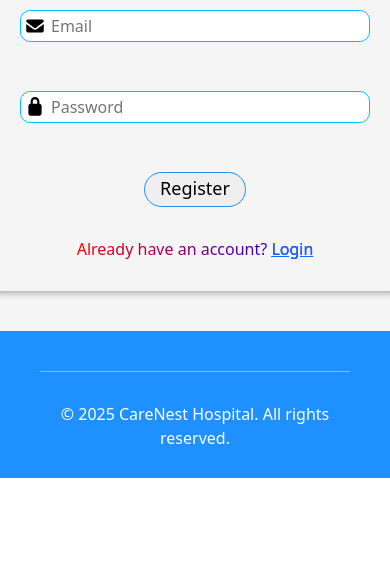
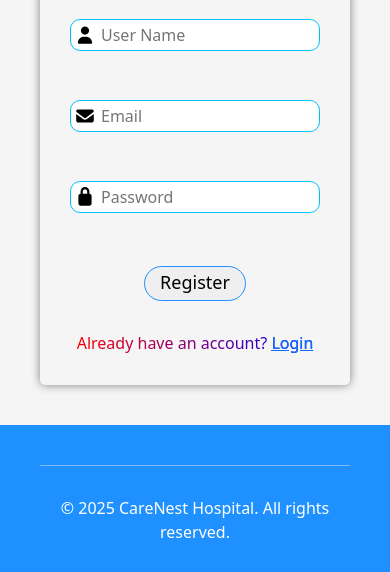
Before and after one commit to M-Muhaddis-Irshad/Care-Nest, a plain HTML site: page allPages/auth/register/register.html in a window 390 px wide. Shown: the part 623-1195 px from the top of the page. Before the commit the page ends 1101 px from the top, so only its background shows below. Drawn offline with nearby package versions, Linux system fonts and the light colour scheme; some packages are replaced by stand-ins of ours; a script that the page names is missing.

```diff
--- a/allPages/appointment/appointment.js
+++ b/allPages/appointment/appointment.js
@@ -93,6 +93,5 @@
 
 // Get Doctor________________________________________________
 const appoint = () => {
-
     console.log(doctor.value);
 }
--- a/allPages/auth/login/login.css
+++ b/allPages/auth/login/login.css
@@ -33,6 +33,7 @@
 #email {
     background-image: url(../logo_icons/icons/envelope.svg);
 }
+
 #password {
     background-image: url(../logo_icons/icons/lock.svg);
 }
@@ -101,3 +102,37 @@
 .Btn:focus {
     transform: scale(1);
 }
+
+@media screen and (max-width: 450px) {
+
+    main {
+        width: 500px;
+    }
+
+    .loginContainer {
+        width: 100%;
+    }
+
+    .loginContainer span {
+        width: 100%;
+    }
+
+    input {
+        width: 100%;
+    }
+
+.Btn {
+    margin-top: -20px;
+}
+
+}
+
+@media screen and (max-width: 380px) {
+
+    h1 {
+        font-size: 30px !important;
+        line-height: 2 !important;
+        margin-bottom: -8px !important;
+    }
+
+}
--- a/allPages/auth/register/register.css
+++ b/allPages/auth/register/register.css
@@ -33,9 +33,11 @@
 #name {
     background-image: url(../logo_icons/icons/user.svg);
 }
+
 #email {
     background-image: url(../logo_icons/icons/envelope.svg);
 }
+
 #password {
     background-image: url(../logo_icons/icons/lock.svg);
 }
@@ -104,3 +106,38 @@
 .Btn:focus {
     transform: scale(1);
 }
+
+
+@media screen and (max-width: 450px) {
+
+    main {
+        width: 500px;
+    }
+
+    .registerContainer {
+        width: 100%;
+    }
+
+    .registerContainer span {
+        width: 100%;
+    }
+
+    input {
+        width: 100%;
+    }
+
+    .Btn {
+        margin-top: -20px;
+    }
+
+}
+
+@media screen and (max-width: 380px) {
+
+    h1 {
+        font-size: 30px !important;
+        line-height: 2 !important;
+        margin-bottom: -8px !important;
+    }
+
+}
--- a/allPages/auth/register/register.html
+++ b/allPages/auth/register/register.html
@@ -85,7 +85,8 @@
     </section>
 
     <main>
-        <div class="registerContainer">
+
+        <form action="#" class="registerContainer">
 
             <h1 class="textClip">Register Form</h1>
 
@@ -107,7 +108,7 @@
                 Already have an account? <a href="../login/login.html">Login</a>
             </div>
 
-        </div>
+        </form>
 
     </main>
 
--- a/allPages/auth/register/register.js
+++ b/allPages/auth/register/register.js
@@ -73,6 +73,17 @@
 
 // All Inputs______________________________________
 const inputs = document.querySelectorAll('input');
+
+{// Stop the default behavior of <form>____________________________________
+
+    const form = document.querySelector('form');
+    form.addEventListener('submit', (event) => {
+        event.preventDefault();
+        check()
+        inputs.forEach(inputs => inputs.blur())
+    })
+}
+
 
 // Inputs___________________________
 const userName = document.getElementById('name');
```
